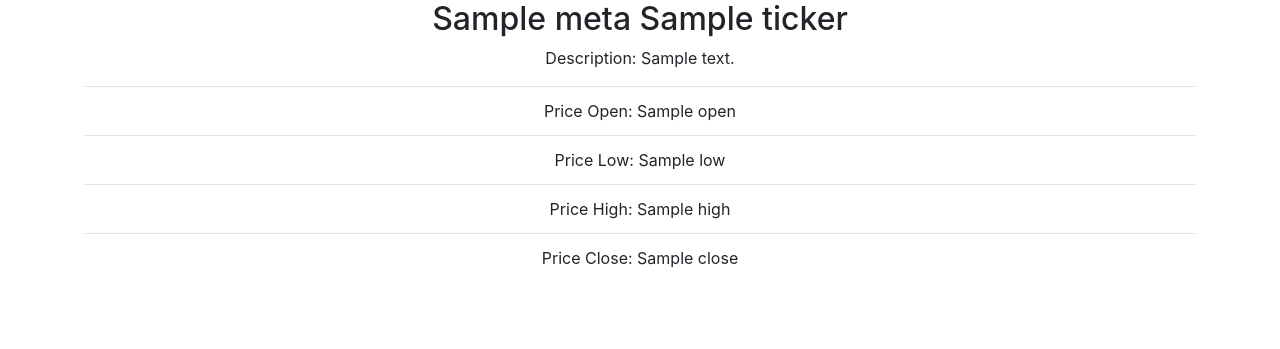
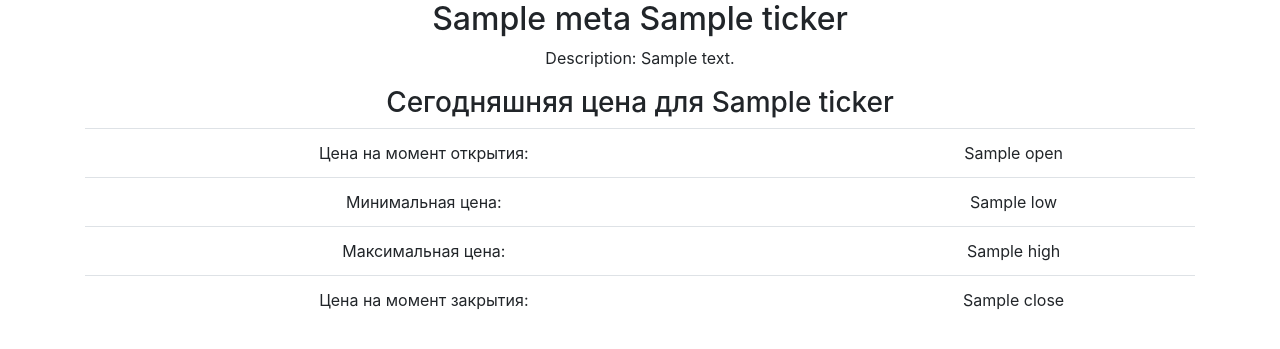
Before and after one commit to Sergei2019/Stocks, a Django app: template Stocks/StocksApp/templates/ticker.html in a window 1280 px wide. Shown: the top 349 px of the page. Run offline with Django 3.2, Linux system fonts and the light colour scheme; the template is opened without the code that fills it: most values are stand-ins (such as "Sample title", 1, 10 or a date in 2020); some libraries are stand-ins or nearby versions.

Commit message:
тестовый проект

```diff
--- a/Stocks/StocksApp/templates/ticker.html
+++ b/Stocks/StocksApp/templates/ticker.html
@@ -4,11 +4,12 @@
 <div class="container text-center">
         <h2>{{ meta.name }} {{ ticker }}</h2>
         <p>Description: {{ meta.description }}</p>
+        <h3>Сегодняшняя цена для {{ ticker }}</h3>
         <table class="table text-center">
-            <tr><td>Price Open: {{ price.open }}</td></tr>
-            <tr><td>Price Low: {{ price.low }}</td></tr>
-            <tr><td>Price High: {{ price.high }}</td></tr>
-            <tr><td>Price Close: {{ price.close }}</td></tr>
+            <tr><td>Цена на момент открытия:</td><td></td><td>{{ price.open }}</td></tr>
+            <tr><td>Минимальная цена:</td><td></td><td>{{ price.low }}</td></tr>
+            <tr><td>Максимальная цена:</td><td></td><td>{{ price.high }}</td></tr>
+            <tr><td>Цена на момент закрытия:</td><td></td><td>{{ price.close }}</td></tr>
         </table>
 </div>
 {% endblock %}
```
